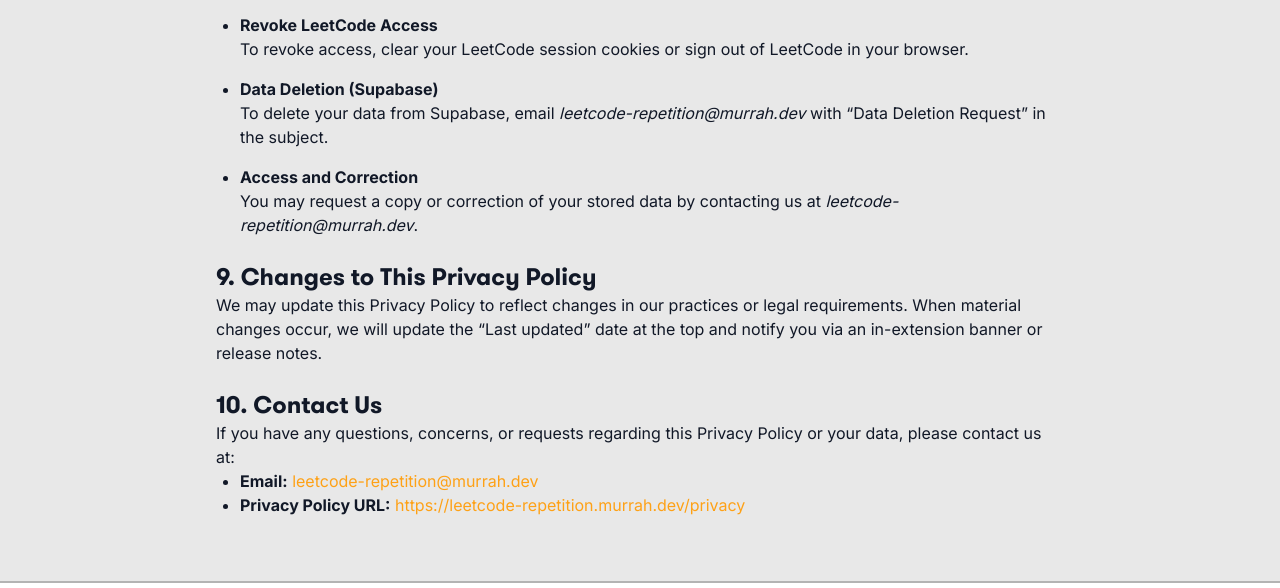
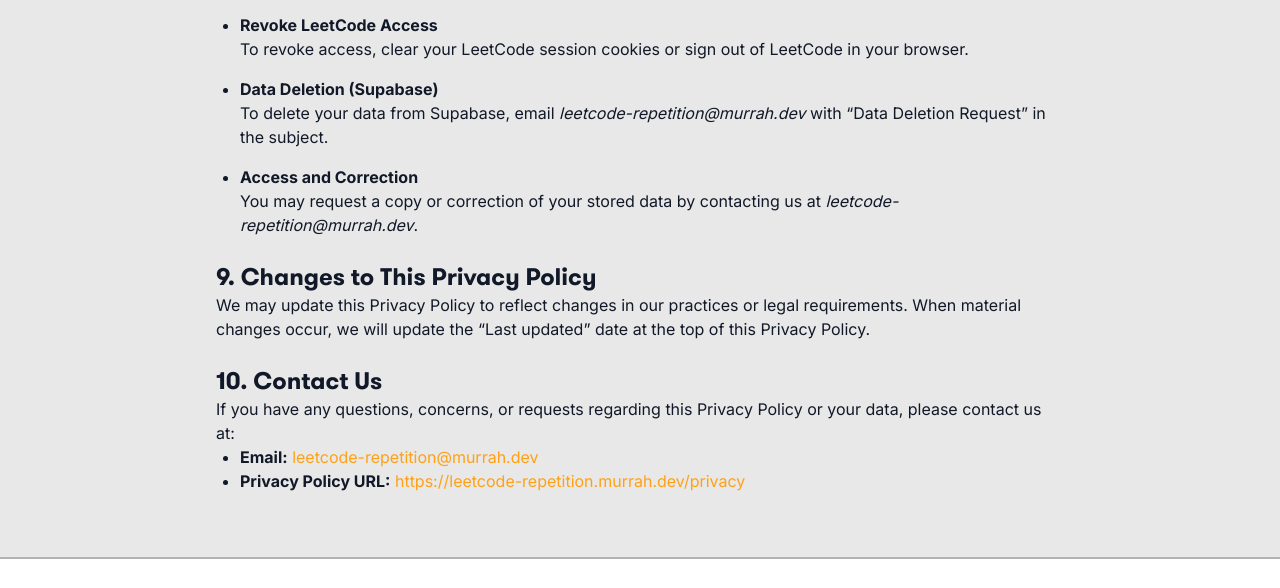
Before and after one commit to leetcode-repetition/landing-page, a website: page docs/privacy/index.html in a window 1280 px wide. Shown: the part 2179-2767 px from the top of the page. Drawn offline with Linux system fonts and the light colour scheme.

Commit message:
small wording change

```diff
--- a/docs/privacy/index.html
+++ b/docs/privacy/index.html
@@ -213,7 +213,7 @@
           <p>
             We may update this Privacy Policy to reflect changes in our practices or legal
             requirements. When material changes occur, we will update the “Last updated” date at the
-            top and notify you via an in-extension banner or release notes.
+            top of this Privacy Policy.
           </p>
         </article>
 
```
